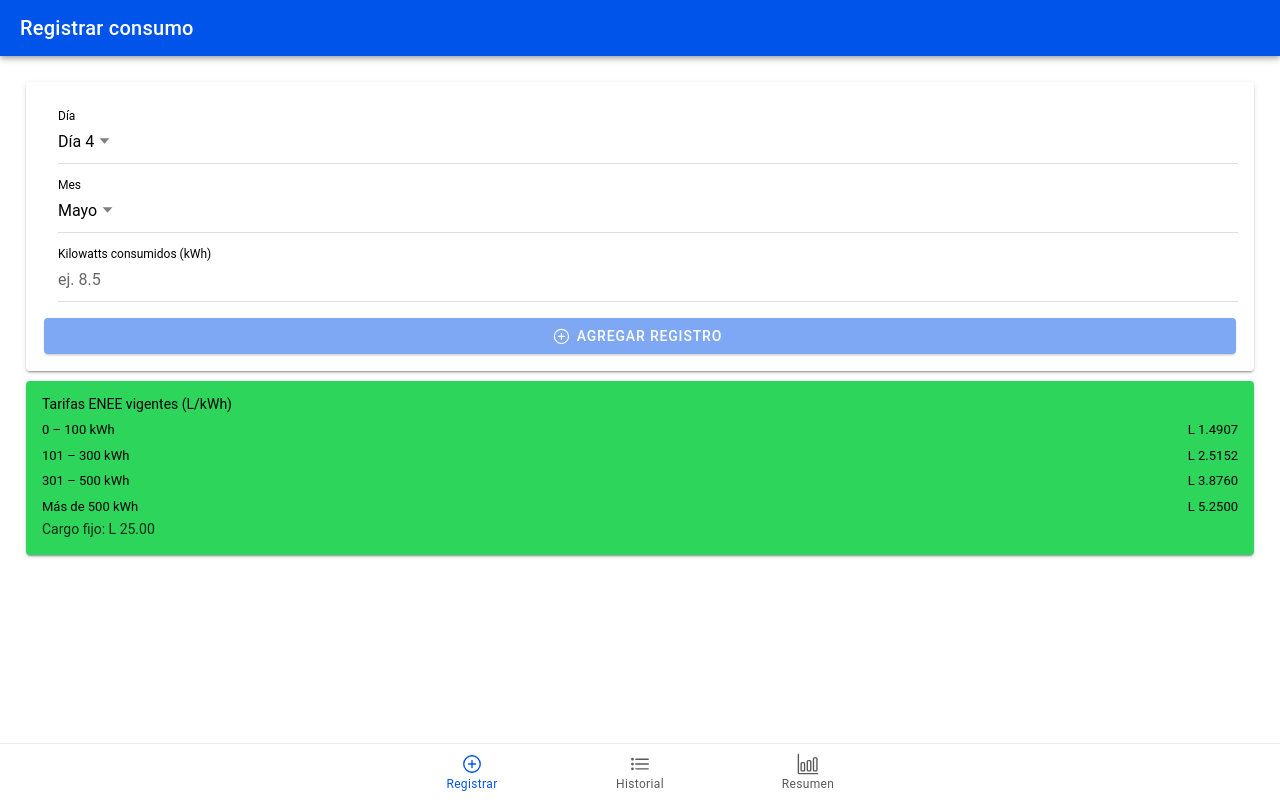
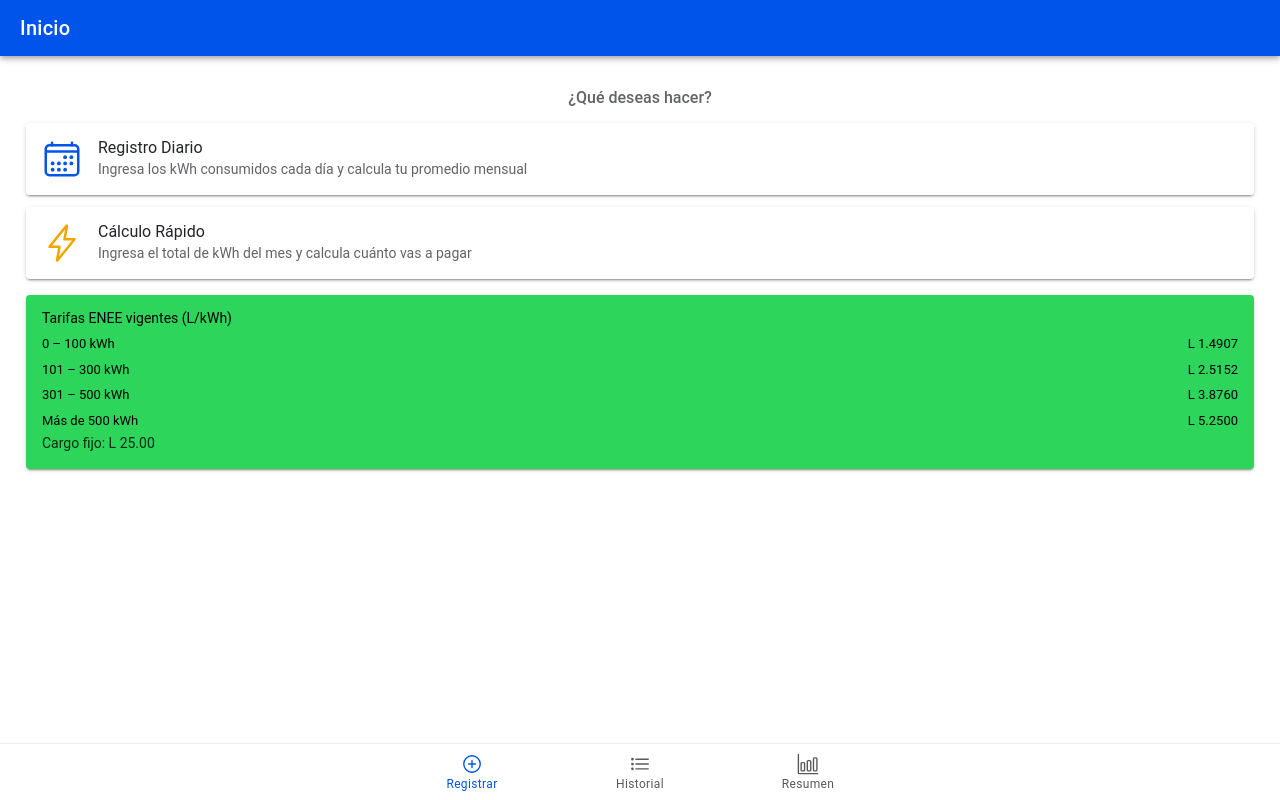
Before and after one commit to Darslinger/PromEnergy, a React (Vite) app: page /registrar in a window 1280 px wide. Built offline with nearby package versions, Linux system fonts and the light colour scheme.

Commit message:
agregar menu principal

```diff
--- a/src/pages/Tab1.css
+++ b/src/pages/Tab1.css
@@ -1,9 +1,57 @@
+.bienvenida {
+  font-size: 16px;
+  font-weight: 500;
+  color: var(--ion-color-medium);
+  margin-bottom: 16px;
+  text-align: center;
+}
+
+.menu-card {
+  cursor: pointer;
+  margin-bottom: 12px;
+  transition: transform 0.1s;
+}
+
+.menu-card:active {
+  transform: scale(0.98);
+}
+
+.menu-card-content {
+  display: flex;
+  align-items: center;
+  gap: 16px;
+}
+
+.menu-icon {
+  font-size: 40px;
+  color: var(--ion-color-primary);
+  flex-shrink: 0;
+}
+
+.menu-icon-yellow {
+  color: #f0a500;
+}
+
+.menu-titulo {
+  font-size: 16px;
+  font-weight: 600;
+  margin: 0 0 4px;
+  color: var(--ion-color-dark);
+}
+
+.menu-desc {
+  font-size: 12px;
+  color: var(--ion-color-medium);
+  margin: 0;
+}
+
 .tarifa-title {
   font-weight: 600;
   font-size: 14px;
   margin-bottom: 8px;
   color: var(--ion-color-success-contrast);
 }
+
 .tarifa-row {
   display: flex;
   justify-content: space-between;
@@ -11,12 +59,14 @@
   padding: 3px 0;
   color: var(--ion-color-success-contrast);
 }
+
 .tarifa-nota {
   font-size: 11px;
   margin-top: 8px;
   opacity: 0.8;
   color: var(--ion-color-success-contrast);
 }
+
 .msg-ok {
   color: var(--ion-color-success);
   font-size: 13px;
--- a/src/pages/Tab1.tsx
+++ b/src/pages/Tab1.tsx
@@ -4,7 +4,7 @@ import {
   IonCard, IonCardContent, IonItem, IonLabel, IonSelect,
   IonSelectOption, IonInput, IonButton, IonIcon
 } from '@ionic/react';
-import { addCircleOutline } from 'ionicons/icons';
+import { calendarOutline, flashOutline, addCircleOutline, calculatorOutline } from 'ionicons/icons';
 import { agregarRegistro } from '../data/store';
 import './Tab1.css';
 
@@ -12,30 +12,107 @@ const MESES = ['Enero','Febrero','Marzo','Abril','Mayo','Junio',
                'Julio','Agosto','Septiembre','Octubre','Noviembre','Diciembre'];
 const DIAS = Array.from({ length: 31 }, (_, i) => i + 1);
 
+function calcularPago(kwh: number): number {
+  let pago = 25;
+  if (kwh <= 100) {
+    pago += kwh * 1.4907;
+  } else if (kwh <= 300) {
+    pago += 100 * 1.4907 + (kwh - 100) * 2.5152;
+  } else if (kwh <= 500) {
+    pago += 100 * 1.4907 + 200 * 2.5152 + (kwh - 300) * 3.876;
+  } else {
+    pago += 100 * 1.4907 + 200 * 2.5152 + 200 * 3.876 + (kwh - 500) * 5.25;
+  }
+  return pago;
+}
+
 const Tab1: React.FC = () => {
   const hoy = new Date();
+  const [vista, setVista] = useState<'menu' | 'diario' | 'rapido'>('menu');
+
+  // Registro diario
   const [dia, setDia] = useState<number>(hoy.getDate());
   const [mes, setMes] = useState<number>(hoy.getMonth() + 1);
   const [kwh, setKwh] = useState<string>('');
   const [msg, setMsg] = useState<string>('');
+
+  // Cálculo rápido
+  const [kwhTotal, setKwhTotal] = useState<string>('');
+  const [resultado, setResultado] = useState<number | null>(null);
 
   const guardar = () => {
     const valor = parseFloat(kwh);
     if (isNaN(valor) || valor <= 0) return;
     agregarRegistro({ dia, mes, kwh: valor });
     setKwh('');
-    setMsg(`✅ Registro guardado: ${valor} kWh el ${MESES[mes-1]} ${dia}`);
+    setMsg(`✅ Guardado: ${valor} kWh — ${MESES[mes-1]} ${dia}`);
     setTimeout(() => setMsg(''), 3000);
+  };
+
+  const calcularRapido = () => {
+    const valor = parseFloat(kwhTotal);
+    if (isNaN(valor) || valor <= 0) return;
+    setResultado(calcularPago(valor));
   };
 
   return (
     <IonPage>
       <IonHeader>
         <IonToolbar color="primary">
-          <IonTitle>Registrar consumo</IonTitle>
+          <IonTitle>
+            {vista === 'menu' ? 'Inicio'
+             : vista === 'diario' ? 'Registro Diario'
+             : 'Cálculo Rápido'}
+          </IonTitle>
         </IonToolbar>
       </IonHeader>
+
       <IonContent className="ion-padding">
+
+        {/* ── MENÚ PRINCIPAL ── */}
+        {vista === 'menu' && (
+          <>
+            <p className="bienvenida">¿Qué deseas hacer?</p>
+
+            <IonCard className="menu-card" onClick={() => setVista('diario')}>
+              <IonCardContent className="menu-card-content">
+                <IonIcon icon={calendarOutline} className="menu-icon" />
+                <div>
+                  <h2 className="menu-titulo">Registro Diario</h2>
+                  <p className="menu-desc">Ingresa los kWh consumidos cada día y calcula tu promedio mensual</p>
+                </div>
+              </IonCardContent>
+            </IonCard>
+
+            <IonCard className="menu-card" onClick={() => setVista('rapido')}>
+              <IonCardContent className="menu-card-content">
+                <IonIcon icon={flashOutline} className="menu-icon menu-icon-yellow" />
+                <div>
+                  <h2 className="menu-titulo">Cálculo Rápido</h2>
+                  <p className="menu-desc">Ingresa el total de kWh del mes y calcula cuánto vas a pagar</p>
+                </div>
+              </IonCardContent>
+            </IonCard>
+
+            <IonCard color="success" style={{ marginTop: 16 }}>
+              <IonCardContent>
+                <p className="tarifa-title">Tarifas ENEE vigentes (L/kWh)</p>
+                <div className="tarifa-row"><span>0 – 100 kWh</span><span>L 1.4907</span></div>
+                <div className="tarifa-row"><span>101 – 300 kWh</span><span>L 2.5152</span></div>
+                <div className="tarifa-row"><span>301 – 500 kWh</span><span>L 3.8760</span></div>
+                <div className="tarifa-row"><span>Más de 500 kWh</span><span>L 5.2500</span></div>
+                <p className="tarifa-nota">Cargo fijo: L 25.00</p>
+              </IonCardContent>
+            </IonCard>
+          </>
+        )}
+
+        {/* ── REGISTRO DIARIO ── */}
+        {vista === 'diario' && (
+          <>
+            <IonButton fill="clear" onClick={() => setVista('menu')}>
+              ← Volver
+            </IonButton>
             <IonCard>
               <IonCardContent>
                 <IonItem>
@@ -75,17 +152,57 @@ const Tab1: React.FC = () => {
                 {msg && <p className="msg-ok">{msg}</p>}
               </IonCardContent>
             </IonCard>
+          </>
+        )}
 
-        <IonCard color="success">
+        {/* ── CÁLCULO RÁPIDO ── */}
+        {vista === 'rapido' && (
+          <>
+            <IonButton fill="clear" onClick={() => { setVista('menu'); setResultado(null); setKwhTotal(''); }}>
+              ← Volver
+            </IonButton>
+            <IonCard>
               <IonCardContent>
-            <p className="tarifa-title">Tarifas ENEE vigentes (L/kWh)</p>
-            <div className="tarifa-row"><span>0 – 100 kWh</span><span>L 1.4907</span></div>
-            <div className="tarifa-row"><span>101 – 300 kWh</span><span>L 2.5152</span></div>
-            <div className="tarifa-row"><span>301 – 500 kWh</span><span>L 3.8760</span></div>
-            <div className="tarifa-row"><span>Más de 500 kWh</span><span>L 5.2500</span></div>
-            <p className="tarifa-nota">Cargo fijo: L 25.00</p>
+                <IonItem>
+                  <IonLabel position="stacked">Total kWh consumidos en el mes</IonLabel>
+                  <IonInput
+                    type="number"
+                    value={kwhTotal}
+                    placeholder="ej. 500"
+                    onIonChange={e => { setKwhTotal(e.detail.value!); setResultado(null); }}
+                  />
+                </IonItem>
+                <IonButton
+                  expand="block"
+                  className="ion-margin-top"
+                  color="warning"
+                  onClick={calcularRapido}
+                  disabled={!kwhTotal || parseFloat(kwhTotal) <= 0}
+                >
+                  <IonIcon slot="start" icon={calculatorOutline} />
+                  Calcular pago
+                </IonButton>
               </IonCardContent>
             </IonCard>
+
+            {resultado !== null && (
+              <IonCard color="primary">
+                <IonCardContent style={{ textAlign: 'center' }}>
+                  <p style={{ fontSize: 13, opacity: 0.85, margin: 0, color: 'white' }}>
+                    Por {kwhTotal} kWh consumidos pagarás aproximadamente
+                  </p>
+                  <p style={{ fontSize: 40, fontWeight: 700, margin: '8px 0', color: 'white' }}>
+                    L {resultado.toFixed(2)}
+                  </p>
+                  <p style={{ fontSize: 11, opacity: 0.75, margin: 0, color: 'white' }}>
+                    Incluye cargo fijo L 25.00 — Tarifas ENEE
+                  </p>
+                </IonCardContent>
+              </IonCard>
+            )}
+          </>
+        )}
+
       </IonContent>
     </IonPage>
   );
```
Lines whose indentation alone changed are shown as unchanged.
